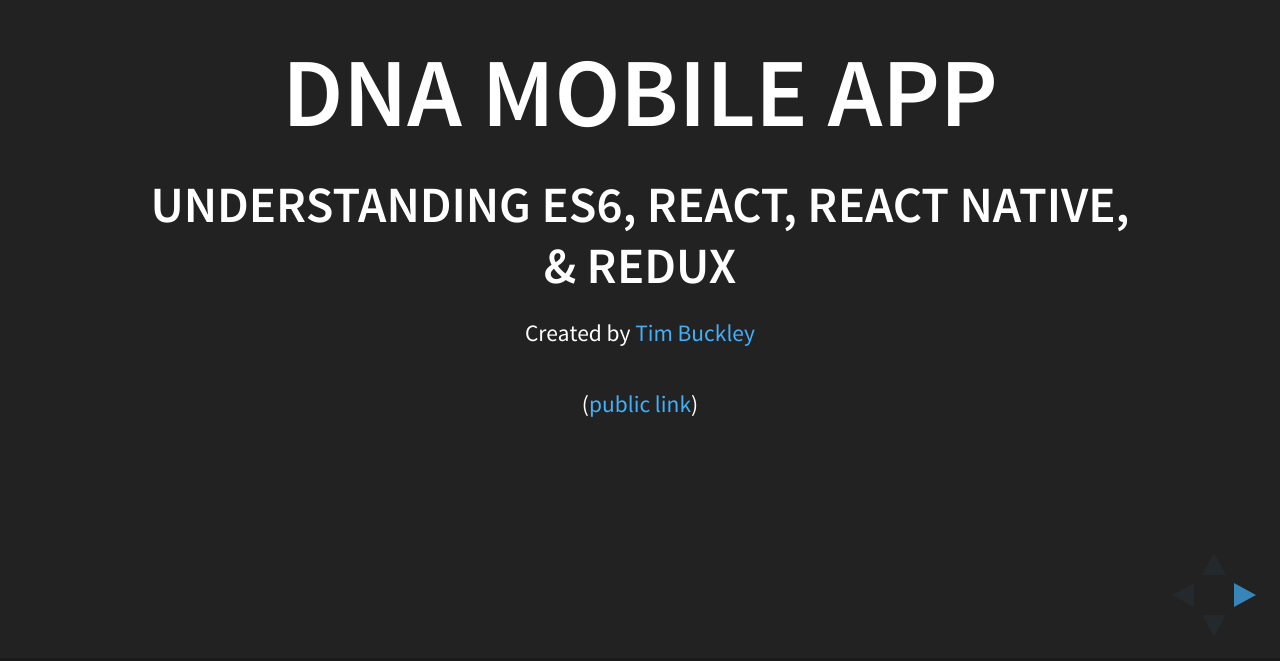
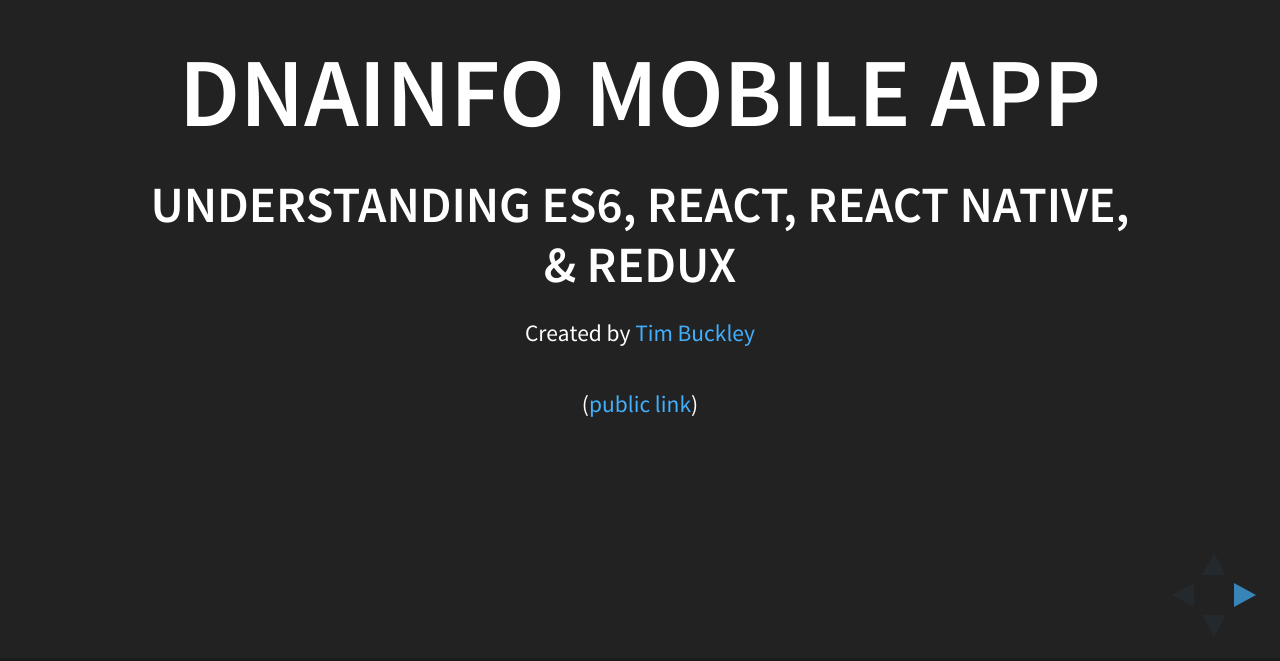
Before and after one commit to timbuckley/react-native-presentation, a website: page index.html in a window 1280 px wide. Shown: the part 139-800 px from the top of the page. Drawn offline with Linux system fonts and the light colour scheme.

Commit message:
Correct company title DNA -> DNAinfo

```diff
--- a/index.html
+++ b/index.html
@@ -7,11 +7,11 @@
   <head>
     <meta charset="utf-8">
 
-    <title>DNA Mobile App: Tech</title>
+    <title>DNAinfo Mobile App: Tech</title>
 
     <meta name="author" content="Tim Buckley">
 
-    <meta property="og:title" content="DNA Mobile App: Tech" />
+    <meta property="og:title" content="DNAinfo Mobile App: Tech" />
     <meta property="og:description" name="description" content="Understanding ES6, React, React Native, & Redux">
     <meta property="og:url" content="https://timbuckley.github.io/react-native-presentation/" />
     <meta property="og:type" content="website" />
@@ -49,7 +49,7 @@
       <!-- Main -->
       <div class="slides">
         <section>
-          <h1>DNA Mobile App</h1>
+          <h1>DNAinfo Mobile App</h1>
           <h3>Understanding ES6, React, React Native, & Redux</h3>
           <p>
             <small>Created by <a href="http://timbuckley.github.io">Tim Buckley</a></small>
```
